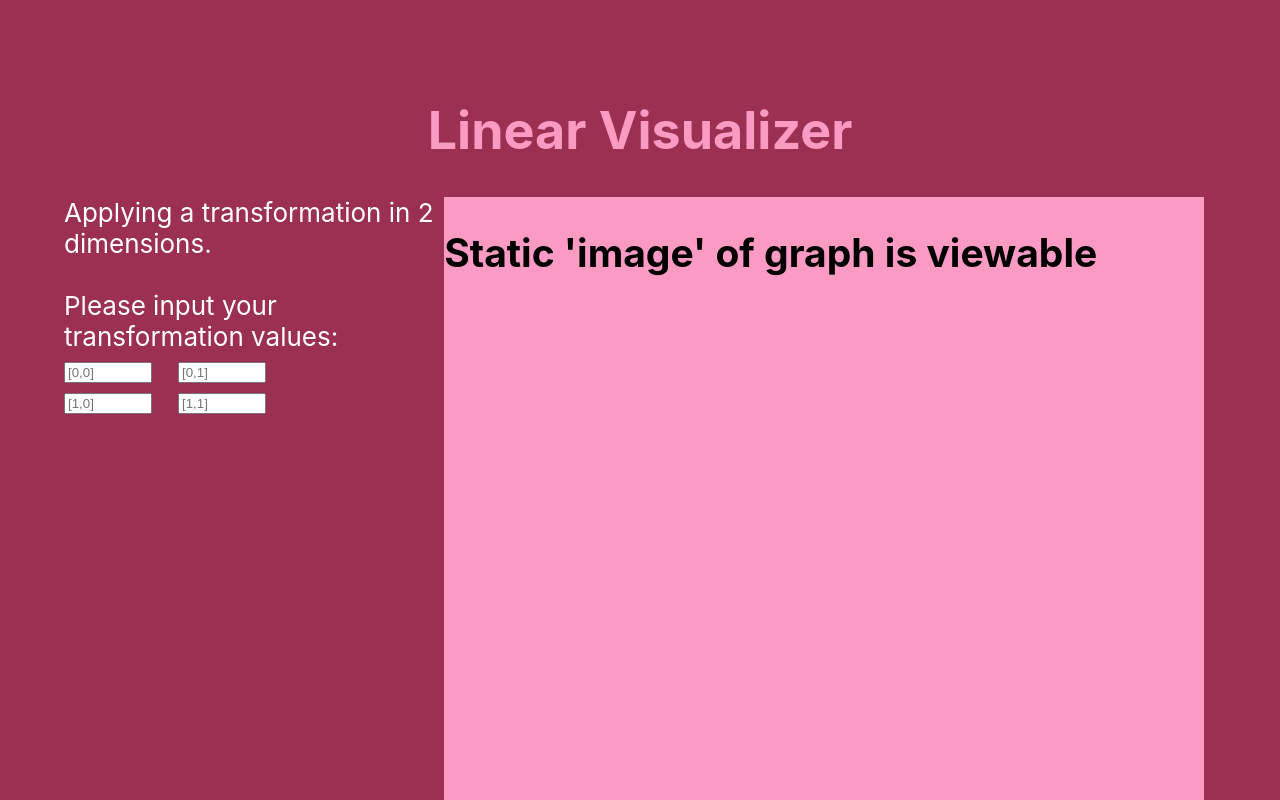
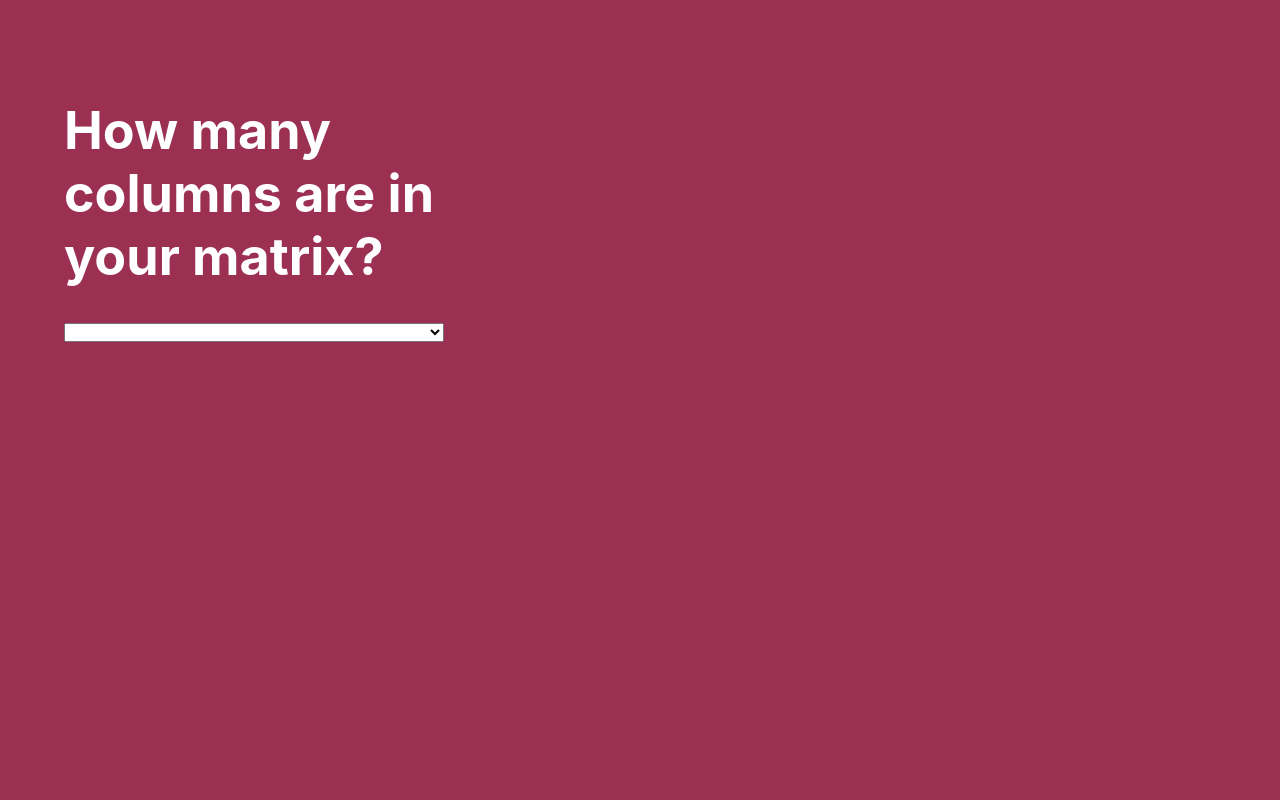
Before and after one commit to loganwong52/Brickhack_9_Linear_Visuals, a React (Create React App) app: page / in a window 1280 px wide. Shown: the top 800 px of the page. Built offline with nearby package versions, Linux system fonts and the light colour scheme.

Commit message:
updated title in titleDiv

```diff
--- a/src/App.js
+++ b/src/App.js
@@ -6,7 +6,7 @@
 
 function App() {
   // states
-  const [colAmt, setColAmt] = useState(2)  // initial value should start as 0
+  const [colAmt, setColAmt] = useState(0)  // initial value should start as 0
   const [readyToTransform, setReadyToTransform] = useState(false)
 
   // The 2x2 transformation matrix
@@ -58,7 +58,7 @@
         <header >
           <div class="titleDiv">
             <h1>
-              Linear Visualizer
+              Linear Algebra Transformations Visualizer
             </h1>
           </div>
 
```
